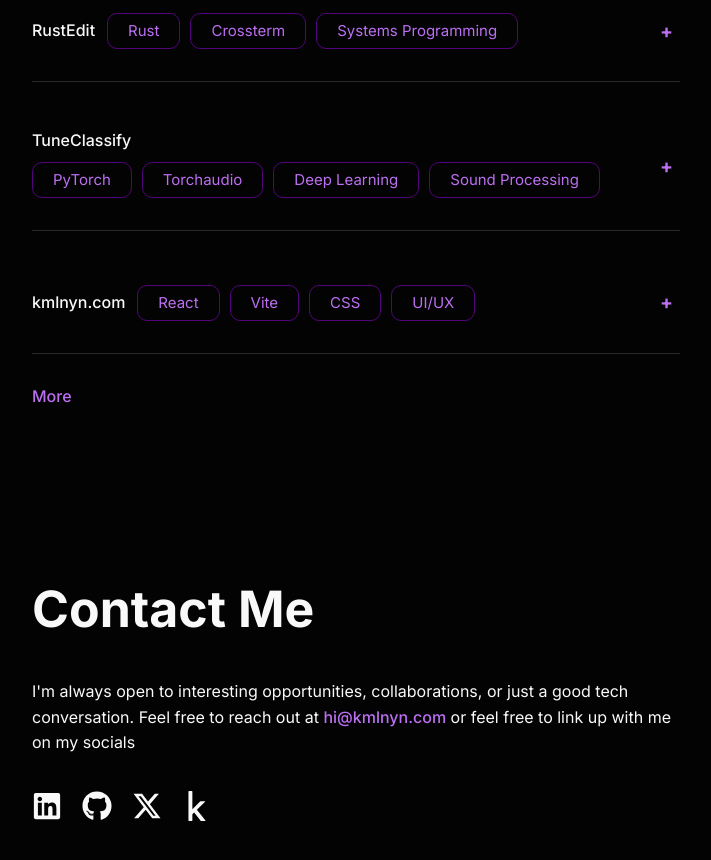
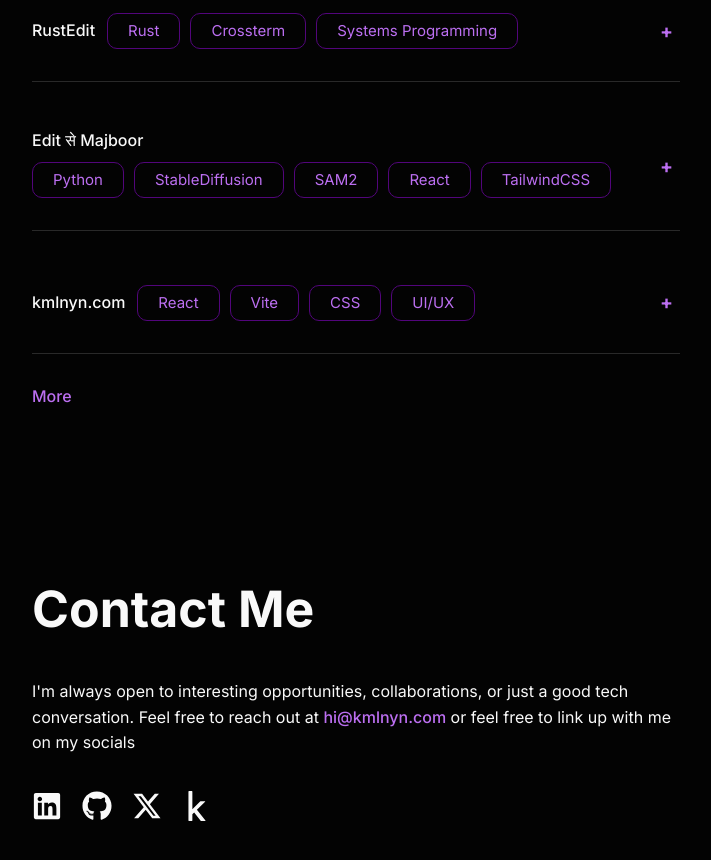
Before and after one commit to kamalnayan10/kmlnyn, a React (Vite) app: page / in a window 1280 px wide. Shown: the part 1660-2520 px from the top of the page, without its empty margins (284-995 px from the left). Built offline with nearby package versions, Linux system fonts and the light colour scheme.

Commit message:
changed project, replaced tuneclassify with EditSeMajboor

```diff
--- a/src/Projects.jsx
+++ b/src/Projects.jsx
@@ -25,12 +25,10 @@ function Projects({ ref }) {
           code_link={"https://github.com/kamalnayan10/rust-edit-textEditor"}
         />
         <Project
-          title="TuneClassify"
-          tags={["PyTorch", "Torchaudio", "Deep Learning", "Sound Processing"]}
-          description="A music genre classification model built with PyTorch that classifies audio tracks into 10 genres. This project includes a custom audio dataset loader, preprocessing with torchaudio, and a deep neural network trained end-to-end for accurate genre prediction."
-          code_link={
-            "https://github.com/kamalnayan10/PyTorchML/tree/main/Sound_processing"
-          }
+          title="Edit से Majboor"
+          tags={["Python", "StableDiffusion", "SAM2", "React", "TailwindCSS"]}
+          description="An end-to-end deep learning image editing app that uses Stable Diffusion inpainting and SAM2 segmentation to remove unwanted objects or add new content. It features a Vite + React + Tailwind CSS frontend with prompt-driven editing and click-to-auto-select masks, backed by a FastAPI API powering high-performance inference."
+          code_link={"https://github.com/kamalnayan10/EditSeMajboor"}
         />
         <Project
           title="kmlnyn.com"
```
